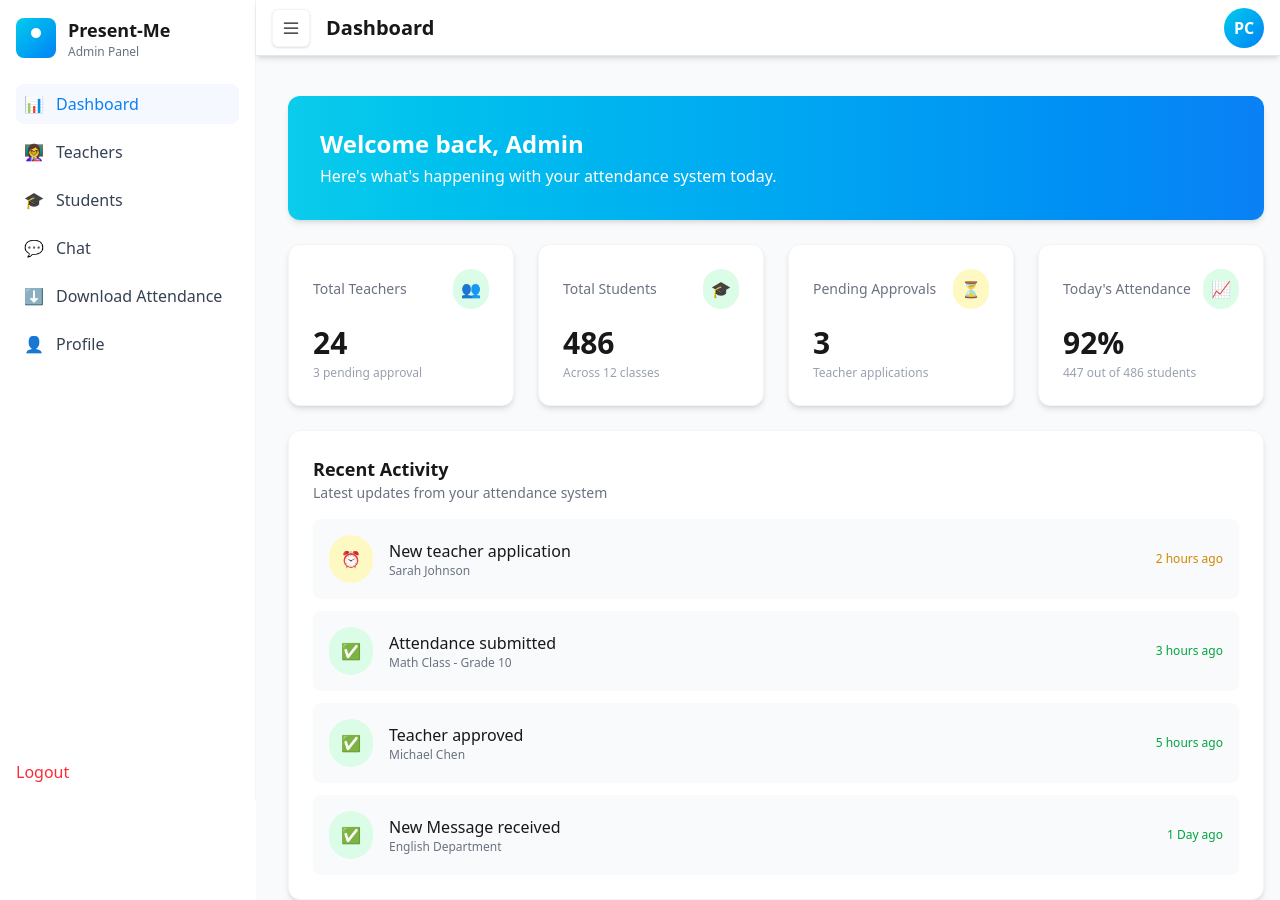
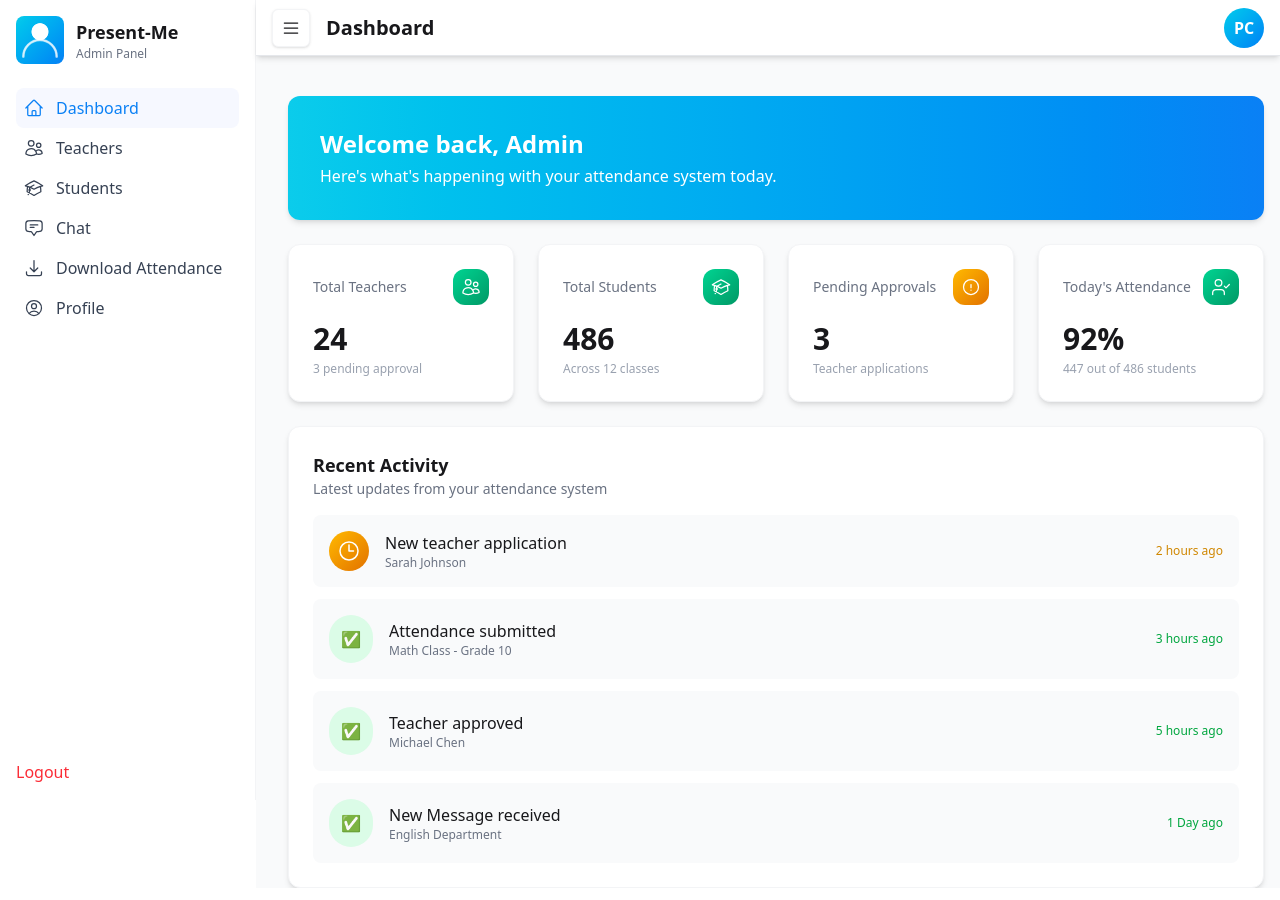
Before and after one commit to pravesh1731/present_me_admin_frontend, a React (Vite) app: page / in a window 1280 px wide. Built offline with nearby package versions, Linux system fonts and the light colour scheme.

Commit message:
error page modified

```diff
--- a/src/Pages/home/Dashboard.jsx
+++ b/src/Pages/home/Dashboard.jsx
@@ -1,4 +1,5 @@
 import React from "react";
+import { InputFieldSvg } from "../../components/common/svg/svg";
 
 const Dashboard = () => {
   return (
@@ -14,8 +15,8 @@ const Dashboard = () => {
         <div className="bg-white rounded-xl p-6 shadow-md border border-gray-100">
           <div className="flex items-center justify-between">
             <div className="text-sm text-gray-500">Total Teachers</div>
-            <div className="bg-green-100 p-2 rounded-full text-green-600">
-              👥
+            <div className="bg-gradient-to-br from-emerald-400 to-emerald-600 p-2 rounded-xl text-white">
+              <InputFieldSvg d1="M15 19.128a9.38 9.38 0 0 0 2.625.372 9.337 9.337 0 0 0 4.121-.952 4.125 4.125 0 0 0-7.533-2.493M15 19.128v-.003c0-1.113-.285-2.16-.786-3.07M15 19.128v.106A12.318 12.318 0 0 1 8.624 21c-2.331 0-4.512-.645-6.374-1.766l-.001-.109a6.375 6.375 0 0 1 11.964-3.07M12 6.375a3.375 3.375 0 1 1-6.75 0 3.375 3.375 0 0 1 6.75 0Zm8.25 2.25a2.625 2.625 0 1 1-5.25 0 2.625 2.625 0 0 1 5.25 0Z" />
             </div>
           </div>
           <div className="mt-4 text-3xl font-bold">24</div>
@@ -25,8 +26,8 @@ const Dashboard = () => {
         <div className="bg-white rounded-xl p-6 shadow-md border border-gray-100">
           <div className="flex items-center justify-between">
             <div className="text-sm text-gray-500">Total Students</div>
-            <div className="bg-green-100 p-2 rounded-full text-green-600">
-              🎓
+            <div className="bg-gradient-to-br from-emerald-400 to-emerald-600 p-2 rounded-xl text-white">
+              <InputFieldSvg d1="M4.26 10.147a60.438 60.438 0 0 0-.491 6.347A48.62 48.62 0 0 1 12 20.904a48.62 48.62 0 0 1 8.232-4.41 60.46 60.46 0 0 0-.491-6.347m-15.482 0a50.636 50.636 0 0 0-2.658-.813A59.906 59.906 0 0 1 12 3.493a59.903 59.903 0 0 1 10.399 5.84c-.896.248-1.783.52-2.658.814m-15.482 0A50.717 50.717 0 0 1 12 13.489a50.702 50.702 0 0 1 7.74-3.342M6.75 15a.75.75 0 1 0 0-1.5.75.75 0 0 0 0 1.5Zm0 0v-3.675A55.378 55.378 0 0 1 12 8.443m-7.007 11.55A5.981 5.981 0 0 0 6.75 15.75v-1.5" />
             </div>
           </div>
           <div className="mt-4 text-3xl font-bold">486</div>
@@ -36,8 +37,8 @@ const Dashboard = () => {
         <div className="bg-white rounded-xl p-6 shadow-md border border-gray-100">
           <div className="flex items-center justify-between">
             <div className="text-sm text-gray-500">Pending Approvals</div>
-            <div className="bg-yellow-100 p-2 rounded-full text-yellow-600">
-              ⏳
+            <div className="bg-gradient-to-br from-amber-400 to-amber-600 p-2 rounded-xl text-white">
+              <InputFieldSvg d1="M12 9v3.75m9-.75a9 9 0 1 1-18 0 9 9 0 0 1 18 0Zm-9 3.75h.008v.008H12v-.008Z" />
             </div>
           </div>
           <div className="mt-4 text-3xl font-bold">3</div>
@@ -47,8 +48,23 @@ const Dashboard = () => {
         <div className="bg-white rounded-xl p-6 shadow-md border border-gray-100">
           <div className="flex items-center justify-between">
             <div className="text-sm text-gray-500">Today's Attendance</div>
-            <div className="bg-green-100 p-2 rounded-full text-green-600">
-              📈
+            <div className="bg-gradient-to-br from-emerald-400 to-emerald-600 p-2 rounded-xl text-white">
+              <svg
+                xmlns="http://www.w3.org/2000/svg"
+                width="20"
+                height="20"
+                viewBox="0 0 24 24"
+                fill="none"
+                stroke="currentColor"
+                stroke-width="1.5"
+                stroke-linecap="round"
+                stroke-linejoin="round"
+                class="lucide lucide-user-check-icon lucide-user-check"
+              >
+                <path d="m16 11 2 2 4-4" />
+                <path d="M16 21v-2a4 4 0 0 0-4-4H6a4 4 0 0 0-4 4v2" />
+                <circle cx="9" cy="7" r="4" />
+              </svg>
             </div>
           </div>
           <div className="mt-4 text-3xl font-bold">92%</div>
@@ -67,7 +83,23 @@ const Dashboard = () => {
         <ul className="mt-4 space-y-3">
           <li className="flex items-center justify-between bg-gray-50 rounded-lg p-4">
             <div className="flex items-center gap-4">
-              <div className="bg-yellow-100 p-3 rounded-full">⏰</div>
+              <div className="bg-gradient-to-br from-amber-400 to-amber-600 p-2 rounded-full text-white">
+
+                <svg
+                  xmlns="http://www.w3.org/2000/svg"
+                  fill="none"
+                  viewBox="0 0 24 24"
+                  stroke-width="1.5"
+                  stroke="currentColor"
+                  class="size-6"
+                >
+                  <path
+                    stroke-linecap="round"
+                    stroke-linejoin="round"
+                    d="M12 6v6h4.5m4.5 0a9 9 0 1 1-18 0 9 9 0 0 1 18 0Z"
+                  />
+                </svg>
+              </div>
               <div>
                 <div className="font-medium">New teacher application</div>
                 <div className="text-xs text-gray-500">Sarah Johnson</div>
--- a/src/Pages/signup/SignUpPage.jsx
+++ b/src/Pages/signup/SignUpPage.jsx
@@ -1,6 +1,7 @@
 import React, { useState } from "react";
 import { LogoSvg, InputFieldSvg, EmailSvg } from "../../components/common/svg/svg.jsx";
 import Button from "../../components/common/buttons/button.jsx";
+import { Link } from "react-router-dom";
 
 const SignUpPage = () => {
   const [showPassword, setShowPassword] = useState(false);
@@ -335,9 +336,9 @@ const SignUpPage = () => {
 
               <p className="mt-4 text-center text-sm text-gray-600">
                 Already have an account?{" "}
-                <a href="/signin" className="text-indigo-600">
+                <Link to="/signin" className="text-indigo-600">
                   Sign in here
-                </a>
+                </Link>
               </p>
             </form>
           </div>
--- a/src/components/sidebar/Sidebar.jsx
+++ b/src/components/sidebar/Sidebar.jsx
@@ -1,5 +1,6 @@
 import React from "react";
 import { NavLink } from "react-router-dom";
+import { InputFieldSvg, LogoSvg } from "../common/svg/svg";
 
 const Sidebar = ({
   className = "",
@@ -20,19 +21,9 @@ const Sidebar = ({
         }`}
       >
         <div
-          className={`bg-gradient-to-br from-[#0BCCEB] to-[#0A80F5] p-2 rounded-lg text-white`}
+          className={`bg-gradient-to-br from-[#0BCCEB] to-[#0A80F5] p-1 rounded-lg text-white`}
         >
-          <svg
-            className="w-6 h-6"
-            viewBox="0 0 24 24"
-            fill="none"
-            xmlns="http://www.w3.org/2000/svg"
-          >
-            <path
-              d="M12 12c2.761 0 5-2.239 5-5s-2.239-5-5-5-5 2.239-5 5 2.239 5 5 5z"
-              fill="currentColor"
-            />
-          </svg>
+          <LogoSvg />
         </div>
         {!collapsed && (
           <div>
@@ -42,60 +33,114 @@ const Sidebar = ({
         )}
       </div>
 
-      <nav className="space-y-2 flex-1">
+      <nav className=" flex-1">
         <NavLink
           to="/"
           onClick={() => onClose && onClose()}
           className={({ isActive }) =>
-            `flex items-center gap-3 p-2 rounded-lg ${collapsed ? 'justify-center' : ''} ${isActive ? 'bg-[#f6f8ff] text-[#0A80F5] font-medium' : 'text-gray-700 hover:bg-gray-50'}`
+            `flex items-center gap-3 p-2 rounded-lg ${
+              collapsed ? "justify-center" : ""
+            } ${
+              isActive
+                ? "bg-[#f6f8ff] text-[#0A80F5] font-medium"
+                : "text-gray-700 hover:bg-gray-50"
+            }`
           }
         >
-          <span>📊</span> {!collapsed && <span>Dashboard</span>}
+          <span>
+            <InputFieldSvg d1="m2.25 12 8.954-8.955c.44-.439 1.152-.439 1.591 0L21.75 12M4.5 9.75v10.125c0 .621.504 1.125 1.125 1.125H9.75v-4.875c0-.621.504-1.125 1.125-1.125h2.25c.621 0 1.125.504 1.125 1.125V21h4.125c.621 0 1.125-.504 1.125-1.125V9.75M8.25 21h8.25" />
+          </span>{" "}
+          {!collapsed && <span>Dashboard</span>}
         </NavLink>
         <NavLink
           to="/teachers"
           onClick={() => onClose && onClose()}
           className={({ isActive }) =>
-            `flex items-center gap-3 p-2 rounded-lg ${collapsed ? 'justify-center' : ''} ${isActive ? 'bg-[#f6f8ff] text-[#0A80F5] font-medium' : 'text-gray-700 hover:bg-gray-50'}`
+            `flex items-center gap-3 p-2 rounded-lg ${
+              collapsed ? "justify-center" : ""
+            } ${
+              isActive
+                ? "bg-[#f6f8ff] text-[#0A80F5] font-medium"
+                : "text-gray-700 hover:bg-gray-50"
+            }`
           }
         >
-          <span>👩‍🏫</span> {!collapsed && <span>Teachers</span>}
+          <span>
+            <InputFieldSvg d1="M15 19.128a9.38 9.38 0 0 0 2.625.372 9.337 9.337 0 0 0 4.121-.952 4.125 4.125 0 0 0-7.533-2.493M15 19.128v-.003c0-1.113-.285-2.16-.786-3.07M15 19.128v.106A12.318 12.318 0 0 1 8.624 21c-2.331 0-4.512-.645-6.374-1.766l-.001-.109a6.375 6.375 0 0 1 11.964-3.07M12 6.375a3.375 3.375 0 1 1-6.75 0 3.375 3.375 0 0 1 6.75 0Zm8.25 2.25a2.625 2.625 0 1 1-5.25 0 2.625 2.625 0 0 1 5.25 0Z" />
+          </span>{" "}
+          {!collapsed && <span>Teachers</span>}
         </NavLink>
         <NavLink
           to="/students"
           onClick={() => onClose && onClose()}
           className={({ isActive }) =>
-            `flex items-center gap-3 p-2 rounded-lg ${collapsed ? 'justify-center' : ''} ${isActive ? 'bg-[#f6f8ff] text-[#0A80F5] font-medium' : 'text-gray-700 hover:bg-gray-50'}`
+            `flex items-center gap-3 p-2 rounded-lg ${
+              collapsed ? "justify-center" : ""
+            } ${
+              isActive
+                ? "bg-[#f6f8ff] text-[#0A80F5] font-medium"
+                : "text-gray-700 hover:bg-gray-50"
+            }`
           }
         >
-          <span>🎓</span> {!collapsed && <span>Students</span>}
+          <span>
+            <InputFieldSvg d1="M4.26 10.147a60.438 60.438 0 0 0-.491 6.347A48.62 48.62 0 0 1 12 20.904a48.62 48.62 0 0 1 8.232-4.41 60.46 60.46 0 0 0-.491-6.347m-15.482 0a50.636 50.636 0 0 0-2.658-.813A59.906 59.906 0 0 1 12 3.493a59.903 59.903 0 0 1 10.399 5.84c-.896.248-1.783.52-2.658.814m-15.482 0A50.717 50.717 0 0 1 12 13.489a50.702 50.702 0 0 1 7.74-3.342M6.75 15a.75.75 0 1 0 0-1.5.75.75 0 0 0 0 1.5Zm0 0v-3.675A55.378 55.378 0 0 1 12 8.443m-7.007 11.55A5.981 5.981 0 0 0 6.75 15.75v-1.5" />
+          </span>{" "}
+          {!collapsed && <span>Students</span>}
         </NavLink>
         <NavLink
           to="/chat"
           onClick={() => onClose && onClose()}
           className={({ isActive }) =>
-            `flex items-center gap-3 p-2 rounded-lg ${collapsed ? 'justify-center' : ''} ${isActive ? 'bg-[#f6f8ff] text-[#0A80F5] font-medium' : 'text-gray-700 hover:bg-gray-50'}`
+            `flex items-center gap-3 p-2 rounded-lg ${
+              collapsed ? "justify-center" : ""
+            } ${
+              isActive
+                ? "bg-[#f6f8ff] text-[#0A80F5] font-medium"
+                : "text-gray-700 hover:bg-gray-50"
+            }`
           }
         >
-          <span>💬</span> {!collapsed && <span>Chat</span>}
+          <span>
+            <InputFieldSvg d1="M7.5 8.25h9m-9 3H12m-9.75 1.51c0 1.6 1.123 2.994 2.707 3.227 1.129.166 2.27.293 3.423.379.35.026.67.21.865.501L12 21l2.755-4.133a1.14 1.14 0 0 1 .865-.501 48.172 48.172 0 0 0 3.423-.379c1.584-.233 2.707-1.626 2.707-3.228V6.741c0-1.602-1.123-2.995-2.707-3.228A48.394 48.394 0 0 0 12 3c-2.392 0-4.744.175-7.043.513C3.373 3.746 2.25 5.14 2.25 6.741v6.018Z" />
+          </span>{" "}
+          {!collapsed && <span>Chat</span>}
         </NavLink>
         <NavLink
           to="/attendance"
           onClick={() => onClose && onClose()}
           className={({ isActive }) =>
-            `flex items-center gap-3 p-2 rounded-lg ${collapsed ? 'justify-center' : ''} ${isActive ? 'bg-[#f6f8ff] text-[#0A80F5] font-medium' : 'text-gray-700 hover:bg-gray-50'}`
+            `flex items-center gap-3 p-2 rounded-lg ${
+              collapsed ? "justify-center" : ""
+            } ${
+              isActive
+                ? "bg-[#f6f8ff] text-[#0A80F5] font-medium"
+                : "text-gray-700 hover:bg-gray-50"
+            }`
           }
         >
-          <span>⬇️</span> {!collapsed && <span>Download Attendance</span>}
+          <span>
+            <InputFieldSvg d1="M3 16.5v2.25A2.25 2.25 0 0 0 5.25 21h13.5A2.25 2.25 0 0 0 21 18.75V16.5M16.5 12 12 16.5m0 0L7.5 12m4.5 4.5V3" />
+          </span>{" "}
+          {!collapsed && <span>Download Attendance</span>}
         </NavLink>
         <NavLink
           to="/profile"
           onClick={() => onClose && onClose()}
           className={({ isActive }) =>
-            `flex items-center gap-3 p-2 rounded-lg ${collapsed ? 'justify-center' : ''} ${isActive ? 'bg-[#f6f8ff] text-[#0A80F5] font-medium' : 'text-gray-700 hover:bg-gray-50'}`
+            `flex items-center gap-3 p-2 rounded-lg ${
+              collapsed ? "justify-center" : ""
+            } ${
+              isActive
+                ? "bg-[#f6f8ff] text-[#0A80F5] font-medium"
+                : "text-gray-700 hover:bg-gray-50"
+            }`
           }
         >
-          <span>👤</span> {!collapsed && <span>Profile</span>}
+          <span>
+            <InputFieldSvg d1="M17.982 18.725A7.488 7.488 0 0 0 12 15.75a7.488 7.488 0 0 0-5.982 2.975m11.963 0a9 9 0 1 0-11.963 0m11.963 0A8.966 8.966 0 0 1 12 21a8.966 8.966 0 0 1-5.982-2.275M15 9.75a3 3 0 1 1-6 0 3 3 0 0 1 6 0Z" />
+          </span>{" "}
+          {!collapsed && <span>Profile</span>}
         </NavLink>
       </nav>
 
@@ -113,7 +158,11 @@ const Sidebar = ({
 
   // Mobile left slide-over (appears from left like desktop)
   const mobile = (
-    <div className={`md:hidden fixed inset-0 z-50 ${mobileOpen ? 'pointer-events-auto' : 'pointer-events-none'}`}>
+    <div
+      className={`md:hidden fixed inset-0 z-50 ${
+        mobileOpen ? "pointer-events-auto" : "pointer-events-none"
+      }`}
+    >
       <div
         className={`absolute inset-0 bg-black/30 transition-opacity ${
           mobileOpen ? "opacity-100 pointer-events-auto" : "opacity-0"
@@ -128,17 +177,7 @@ const Sidebar = ({
         <div className="flex items-center justify-between mb-6">
           <div className="flex items-center gap-3">
             <div className="bg-gradient-to-br from-[#0BCCEB] to-[#0A80F5] p-2 rounded-lg text-white">
-              <svg
-                className="w-6 h-6"
-                viewBox="0 0 24 24"
-                fill="none"
-                xmlns="http://www.w3.org/2000/svg"
-              >
-                <path
-                  d="M12 12c2.761 0 5-2.239 5-5s-2.239-5-5-5-5 2.239-5 5 2.239 5 5 5z"
-                  fill="currentColor"
-                />
-              </svg>
+              <LogoSvg />
             </div>
             <div>
               <div className="text-lg font-semibold">Present-Me</div>
@@ -152,55 +191,100 @@ const Sidebar = ({
             to="/"
             onClick={() => onClose && onClose()}
             className={({ isActive }) =>
-              `flex items-center gap-3 p-2 rounded-lg ${isActive ? 'bg-[#f6f8ff] text-[#0A80F5] font-medium' : 'text-gray-700 hover:bg-gray-50'}`
+              `flex items-center gap-3 p-2 rounded-lg ${
+                isActive
+                  ? "bg-[#f6f8ff] text-[#0A80F5] font-medium"
+                  : "text-gray-700 hover:bg-gray-50"
+              }`
             }
           >
-            <span>📊</span> <span>Dashboard</span>
+            <span>
+              <InputFieldSvg d1="m2.25 12 8.954-8.955c.44-.439 1.152-.439 1.591 0L21.75 12M4.5 9.75v10.125c0 .621.504 1.125 1.125 1.125H9.75v-4.875c0-.621.504-1.125 1.125-1.125h2.25c.621 0 1.125.504 1.125 1.125V21h4.125c.621 0 1.125-.504 1.125-1.125V9.75M8.25 21h8.25" />
+            </span>{" "}
+            <span>Dashboard</span>
           </NavLink>
           <NavLink
             to="/teachers"
             onClick={() => onClose && onClose()}
             className={({ isActive }) =>
-              `flex items-center gap-3 p-2 rounded-lg ${isActive ? 'bg-[#f6f8ff] text-[#0A80F5] font-medium' : 'text-gray-700 hover:bg-gray-50'}`
+              `flex items-center gap-3 p-2 rounded-lg ${
+                isActive
+                  ? "bg-[#f6f8ff] text-[#0A80F5] font-medium"
+                  : "text-gray-700 hover:bg-gray-50"
+              }`
             }
           >
-            <span>👩‍🏫</span> <span>Teachers</span>
+            <span>
+              <InputFieldSvg d1="M15 19.128a9.38 9.38 0 0 0 2.625.372 9.337 9.337 0 0 0 4.121-.952 4.125 4.125 0 0 0-7.533-2.493M15 19.128v-.003c0-1.113-.285-2.16-.786-3.07M15 19.128v.106A12.318 12.318 0 0 1 8.624 21c-2.331 0-4.512-.645-6.374-1.766l-.001-.109a6.375 6.375 0 0 1 11.964-3.07M12 6.375a3.375 3.375 0 1 1-6.75 0 3.375 3.375 0 0 1 6.75 0Zm8.25 2.25a2.625 2.625 0 1 1-5.25 0 2.625 2.625 0 0 1 5.25 0Z" />
+            </span>{" "}
+            <span>Teachers</span>
           </NavLink>
           <NavLink
             to="/students"
             onClick={() => onClose && onClose()}
             className={({ isActive }) =>
-              `flex items-center gap-3 p-2 rounded-lg ${isActive ? 'bg-[#f6f8ff] text-[#0A80F5] font-medium' : 'text-gray-700 hover:bg-gray-50'}`
+              `flex items-center gap-3 p-2 rounded-lg ${
+                isActive
+                  ? "bg-[#f6f8ff] text-[#0A80F5] font-medium"
+                  : "text-gray-700 hover:bg-gray-50"
+              }`
             }
           >
-            <span>🎓</span> <span>Students</span>
+            <span>
+              <InputFieldSvg d1="M4.26 10.147a60.438 60.438 0 0 0-.491 6.347A48.62 48.62 0 0 1 12 20.904a48.62 48.62 0 0 1 8.232-4.41 60.46 60.46 0 0 0-.491-6.347m-15.482 0a50.636 50.636 0 0 0-2.658-.813A59.906 59.906 0 0 1 12 3.493a59.903 59.903 0 0 1 10.399 5.84c-.896.248-1.783.52-2.658.814m-15.482 0A50.717 50.717 0 0 1 12 13.489a50.702 50.702 0 0 1 7.74-3.342M6.75 15a.75.75 0 1 0 0-1.5.75.75 0 0 0 0 1.5Zm0 0v-3.675A55.378 55.378 0 0 1 12 8.443m-7.007 11.55A5.981 5.981 0 0 0 6.75 15.75v-1.5" />
+            </span>{" "}
+            <span>Students</span>
           </NavLink>
           <NavLink
             to="/chat"
             onClick={() => onClose && onClose()}
             className={({ isActive }) =>
-              `flex items-center gap-3 p-2 rounded-lg ${isActive ? 'bg-[#f6f8ff] text-[#0A80F5] font-medium' : 'text-gray-700 hover:bg-gray-50'}`
+              `flex items-center gap-3 p-2 rounded-lg ${
+                isActive
+                  ? "bg-[#f6f8ff] text-[#0A80F5] font-medium"
+                  : "text-gray-700 hover:bg-gray-50"
+              }`
             }
           >
-            <span>💬</span> <span>Chat</span>
+            <span>
+              {" "}
+              <InputFieldSvg d1="M7.5 8.25h9m-9 3H12m-9.75 1.51c0 1.6 1.123 2.994 2.707 3.227 1.129.166 2.27.293 3.423.379.35.026.67.21.865.501L12 21l2.755-4.133a1.14 1.14 0 0 1 .865-.501 48.172 48.172 0 0 0 3.423-.379c1.584-.233 2.707-1.626 2.707-3.228V6.741c0-1.602-1.123-2.995-2.707-3.228A48.394 48.394 0 0 0 12 3c-2.392 0-4.744.175-7.043.513C3.373 3.746 2.25 5.14 2.25 6.741v6.018Z" />
+            </span>{" "}
+            <span>Chat</span>
           </NavLink>
           <NavLink
             to="/attendance"
             onClick={() => onClose && onClose()}
             className={({ isActive }) =>
-              `flex items-center gap-3 p-2 rounded-lg ${isActive ? 'bg-[#f6f8ff] text-[#0A80F5] font-medium' : 'text-gray-700 hover:bg-gray-50'}`
+              `flex items-center gap-3 p-2 rounded-lg ${
+                isActive
+                  ? "bg-[#f6f8ff] text-[#0A80F5] font-medium"
+                  : "text-gray-700 hover:bg-gray-50"
+              }`
             }
           >
-            <span>⬇️</span> <span>Attendance</span>
+            <span>
+              {" "}
+              <InputFieldSvg d1="M3 16.5v2.25A2.25 2.25 0 0 0 5.25 21h13.5A2.25 2.25 0 0 0 21 18.75V16.5M16.5 12 12 16.5m0 0L7.5 12m4.5 4.5V3" />
+            </span>{" "}
+            <span>Attendance</span>
           </NavLink>
           <NavLink
             to="/profile"
             onClick={() => onClose && onClose()}
             className={({ isActive }) =>
-              `flex items-center gap-3 p-2 rounded-lg ${isActive ? 'bg-[#f6f8ff] text-[#0A80F5] font-medium' : 'text-gray-700 hover:bg-gray-50'}`
+              `flex items-center gap-3 p-2 rounded-lg ${
+                isActive
+                  ? "bg-[#f6f8ff] text-[#0A80F5] font-medium"
+                  : "text-gray-700 hover:bg-gray-50"
+              }`
             }
           >
-            <span>👤</span> <span>Profile</span>
+            <span>
+              {" "}
+              <InputFieldSvg d1="M17.982 18.725A7.488 7.488 0 0 0 12 15.75a7.488 7.488 0 0 0-5.982 2.975m11.963 0a9 9 0 1 0-11.963 0m11.963 0A8.966 8.966 0 0 1 12 21a8.966 8.966 0 0 1-5.982-2.275M15 9.75a3 3 0 1 1-6 0 3 3 0 0 1 6 0Z" />
+            </span>{" "}
+            <span>Profile</span>
           </NavLink>
         </nav>
 
```
Also changed, not shown: package.json (+5 -3 lines), src/Pages/error/ErrorPage.jsx (+72 -7 lines), 1 other file (tests, documents, lock files or other folders).
